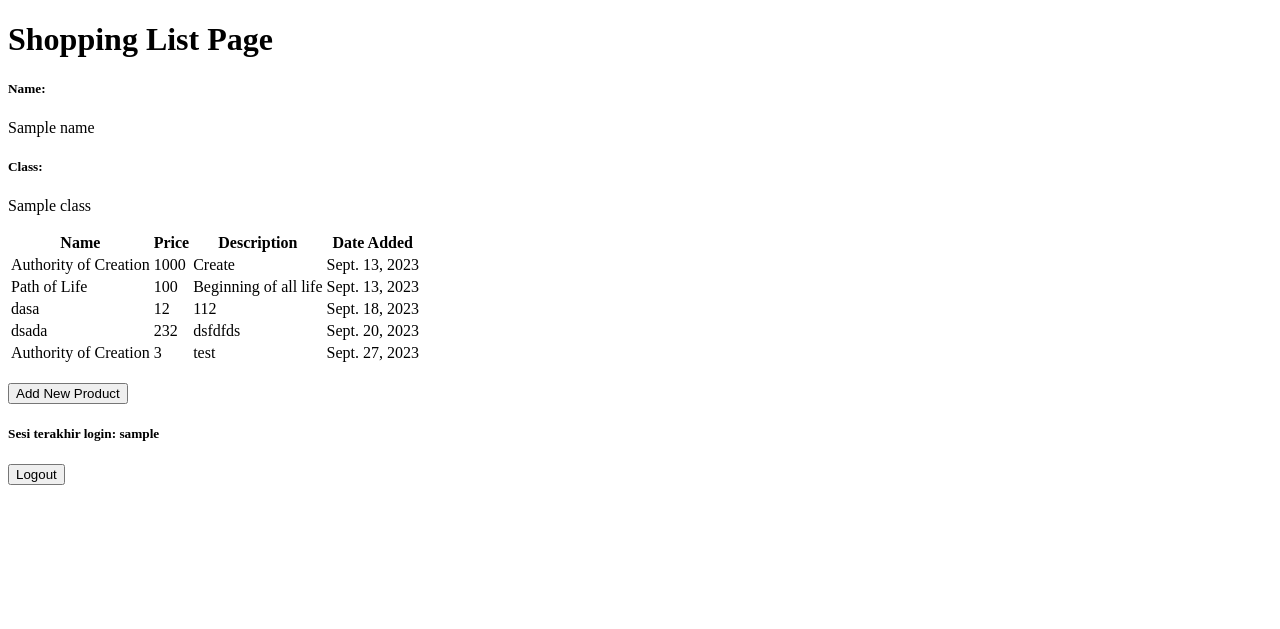
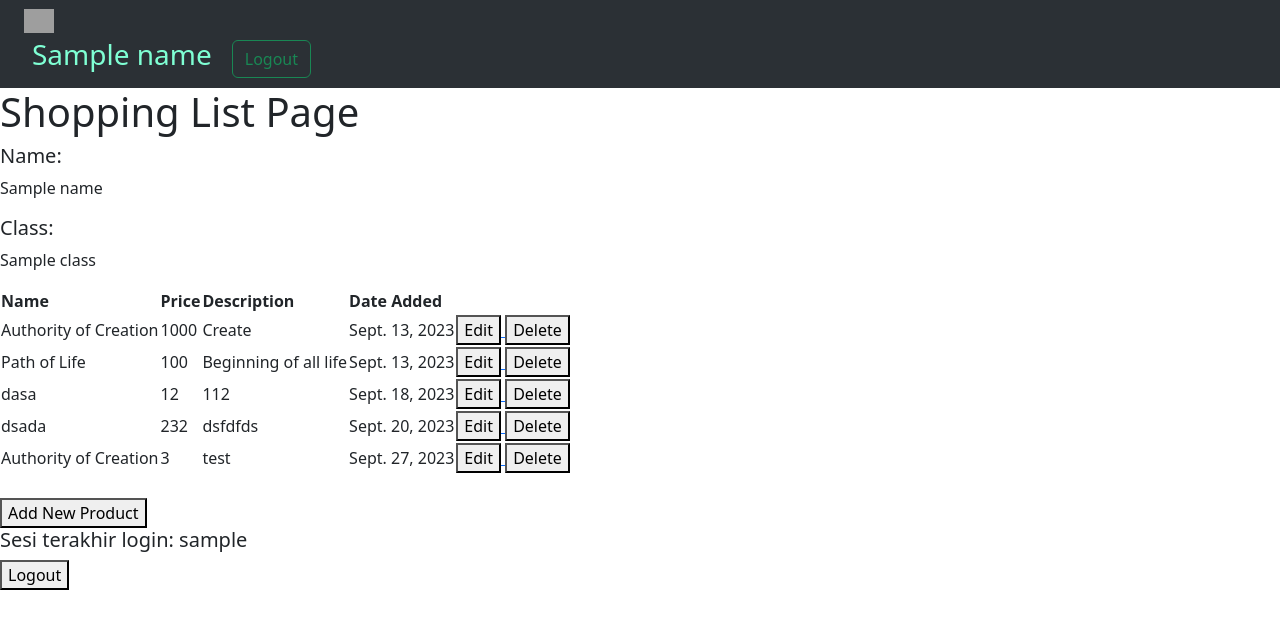
Before and after one commit to Hafizmuh18/shopping-list, a Django app: template main/templates/main.html in a window 1280 px wide. Shown: the top 629 px of the page. Run offline with Django 4.2, Linux system fonts and the light colour scheme; data comes from the database, SQL or seed files in the repository; both versions use the stored data as it was after the commit; the template is opened without the code that fills it: values that come from a table or form of the project are taken from there, most other values are stand-ins (such as "Sample title", 1, 10 or a date in 2020); grey boxes are pictures that could not be loaded.

Commit message:
Tutorial 4

```diff
--- a/main/templates/main.html
+++ b/main/templates/main.html
@@ -1,6 +1,21 @@
 {% extends 'base.html' %}
 
 {% block content %}
+    <nav class="navbar bg-body-tertiary" data-bs-theme="dark" style="color: aquamarine;">
+        <form class="container-fluid justify-content-start">
+            <div class="container-fluid">
+                <a class="navbar-brand">
+                  <img src="https://cdn5.f-cdn.com/contestentries/1491764/28306977/5cc31fc4bf80d_thumb900.jpg" alt="Logo" width="30" height="24" class="d-inline-block align-text-top">
+                </a>
+              </div>
+            <h3 style="padding-right: 20px;padding-left: 20px;">{{name}}</h3>
+            <a href="{% url 'main:logout' %}">
+                <button class="btn btn-outline-success" type="button">
+                    Logout
+                </button>
+            </a>
+        </form>
+    </nav>
     <h1>Shopping List Page</h1>
 
     <h5>Name:</h5>
@@ -24,6 +39,18 @@
                 <td>{{product.price}}</td>
                 <td>{{product.description}}</td>
                 <td>{{product.date_added}}</td>
+                <td>
+                    <a href="{% url 'main:edit_product' product.pk %}">
+                        <button>
+                            Edit
+                        </button>
+                    </a>
+                    <a href="{% url 'main:delete_product' product.pk %}">
+                          <button>
+                              Delete
+                          </button>
+                      </a>
+                </td>
             </tr>
         {% endfor %}
     </table>
--- a/main/urls.py
+++ b/main/urls.py
@@ -1,5 +1,5 @@
 from django.urls import path
-from main.views import logout_user, login_user, register, show_main, create_product, show_xml, show_json, show_xml_by_id, show_json_by_id
+from main.views import delete_product, edit_product, logout_user, login_user, register, show_main, create_product, show_xml, show_json, show_xml_by_id, show_json_by_id
 
 app_name = 'main'
 
@@ -13,4 +13,6 @@ urlpatterns = [
     path('register/', register, name='register'),
     path('login/', login_user, name='login'),
     path('logout/', logout_user, name='logout'),
+    path('edit-product/<int:id>', edit_product, name='edit_product'),
+    path('delete/<int:id>', delete_product, name='delete_product'),
 ]
--- a/templates/base.html
+++ b/templates/base.html
@@ -9,6 +9,10 @@
         />
         {% block meta %}
         {% endblock meta %}
+        <link href="https://cdn.jsdelivr.net/npm/bootstrap@5.3.2/dist/css/bootstrap.min.css" rel="stylesheet" integrity="sha384-T3c6CoIi6uLrA9TneNEoa7RxnatzjcDSCmG1MXxSR1GAsXEV/Dwwykc2MPK8M2HN" crossorigin="anonymous">
+        <script src="https://code.jquery.com/jquery-3.6.0.min.js" integrity="sha384-KyZXEAg3QhqLMpG8r+J4jsl5c9zdLKaUk5Ae5f5b1bw6AUn5f5v8FZJoMxm6f5cH1" crossorigin="anonymous"></script>
+        <script src="https://cdn.jsdelivr.net/npm/@popperjs/core@2.11.8/dist/umd/popper.min.js" integrity="sha384-I7E8VVD/ismYTF4hNIPjVp/Zjvgyol6VFvRkX/vR+Vc4jQkC+hVqc2pM8ODewa9r" crossorigin="anonymous"></script>
+        <script src="https://cdn.jsdelivr.net/npm/bootstrap@5.3.2/dist/js/bootstrap.min.js" integrity="sha384-BBtl+eGJRgqQAUMxJ7pMwbEyER4l1g+O15P+16Ep7Q9Q+zqX6gSbd85u4mG4QzX+" crossorigin="anonymous"></script>
     </head>
 
     <body>
```
Also changed, not shown: main/templates/edit_product.html (added, +22 -0 lines), main/views.py (+23 -0 lines), db.sqlite3.
